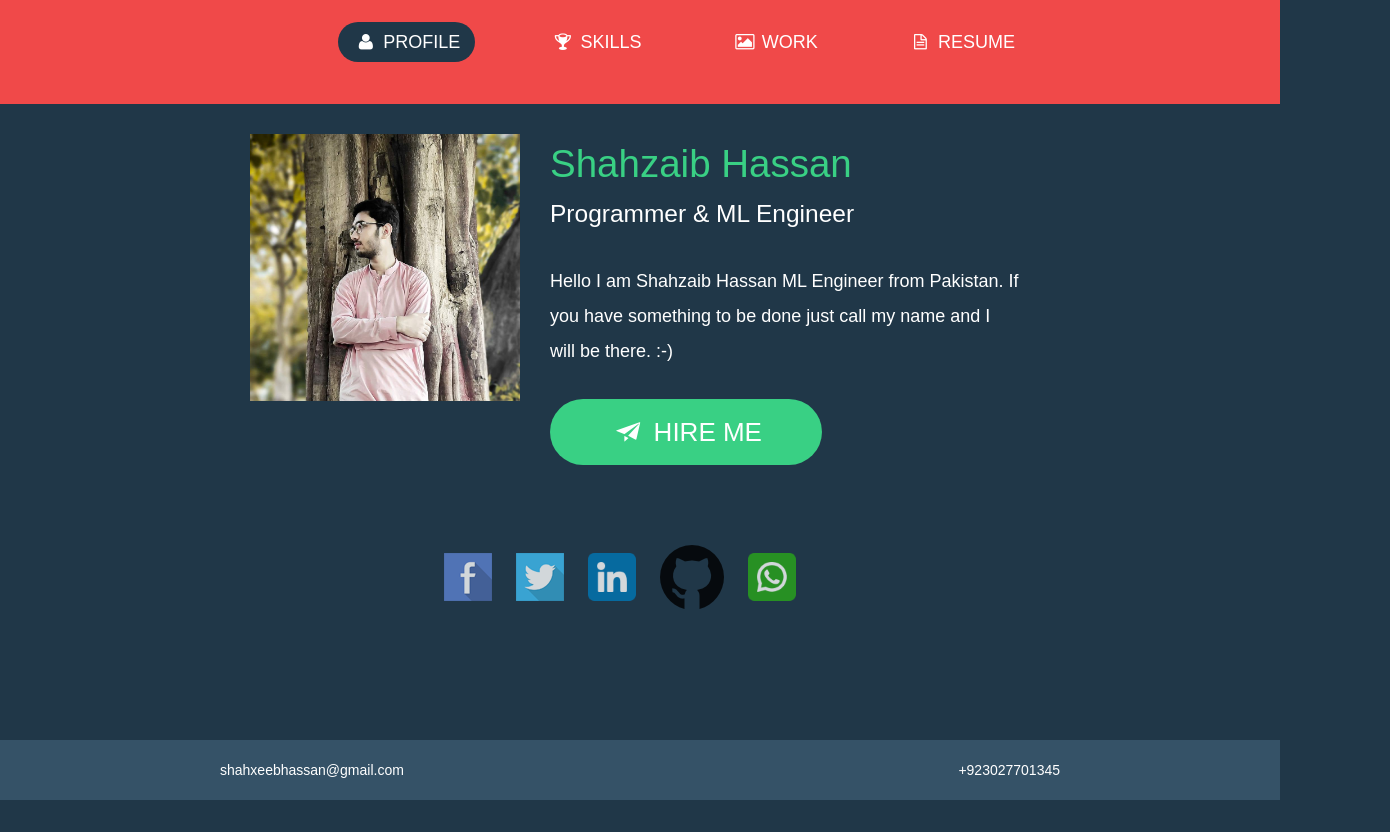
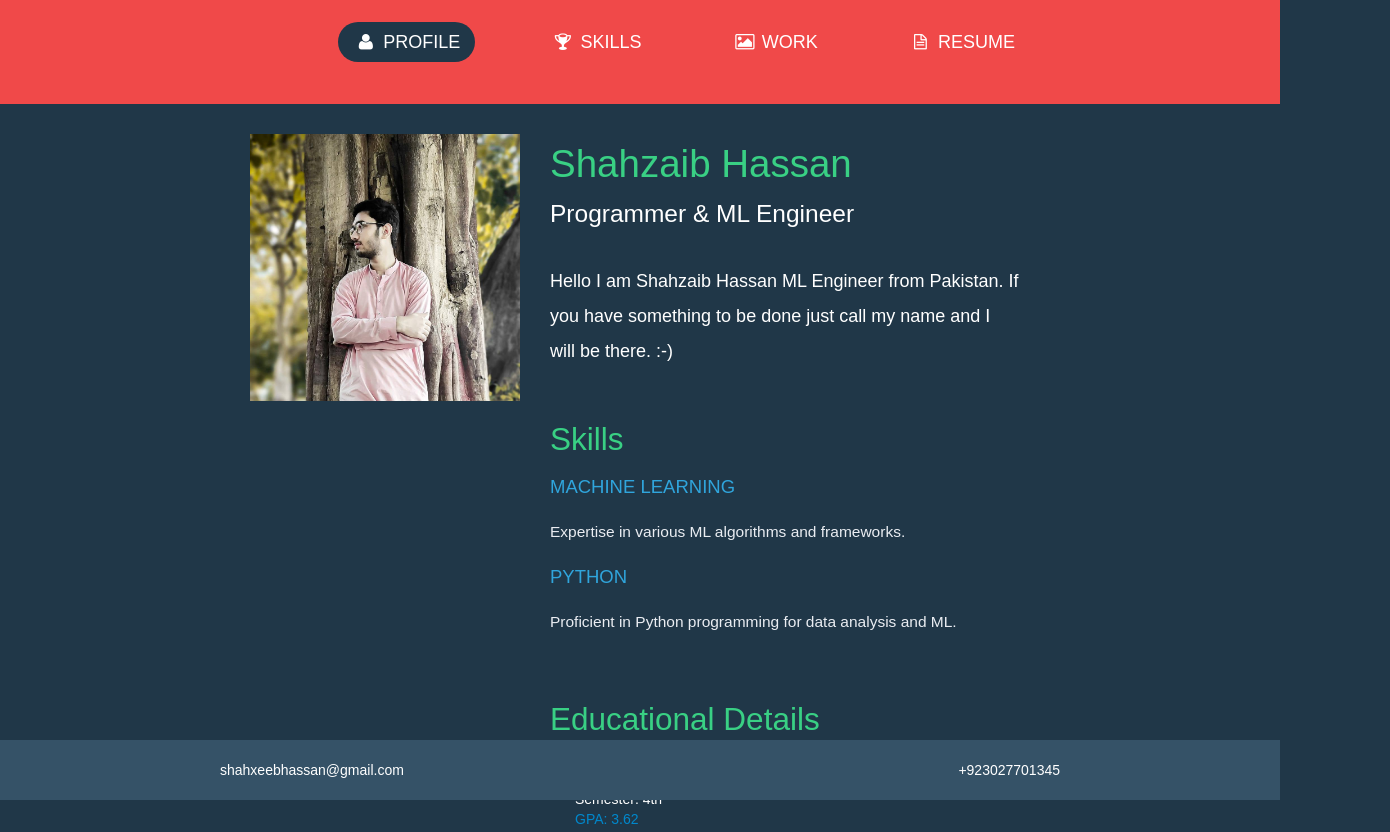
Before and after one commit to Shahzaib-Hasaan/Shahzaib-Hasaan.github.io, a plain HTML site: page index.html in a window 1280 px wide. Shown: the top 832 px of the page, 1390 px wide, since content can reach past the window. Before the commit the page ends 800 px from the top, so only its background shows below. Drawn offline with Linux system fonts and the light colour scheme; a web font is replaced by a local one.

Commit message:
profile completed

```diff
--- a/css/style.css
+++ b/css/style.css
@@ -68,6 +68,28 @@ ul.social-icons li a:hover {
 	opacity:1;
 }
 /***** Skills *****/
+#skills .row{
+	margin:0;
+}
+.skill-card h3 {
+	font-size: 18.5px;
+	line-height: 15px;
+	font-weight: normal;
+	text-transform:uppercase;
+	color: #30a5dc;
+
+}
+
+.skill-card p{
+	font-size: 15.5px;
+	line-height: 15px;
+	font-weight:normal;
+	color: #EAEDF2;
+	padding-bottom: 20px;
+}
+/* .skill-card h3 span {
+	float:right;
+} */
 .skills .span3 {
 	width:235px;
 	overflow: hidden;
--- a/index.html
+++ b/index.html
@@ -1,7 +1,8 @@
 <!DOCTYPE html>
 <html lang="en">
+
 <head>
-<title>Mini Portfolio</title>
+  <title>Profile</title>
   <meta charset="utf-8">
   <meta name="viewport" content="width=device-width, initial-scale=1.0">
   <link href="css/bootstrap.css" rel="stylesheet">
@@ -9,10 +10,12 @@
   <link href="font/css/fontello.css" rel="stylesheet">
   <link href='http://fonts.googleapis.com/css?family=Droid+Sans:400,700' rel='stylesheet' type='text/css'>
 </head>
+
 <body>
   <div class="navbar">
     <div class="navbar-inner">
-    <div class="container"> <a class="btn btn-navbar" data-toggle="collapse" data-target=".nav-collapse"> <span class="icon-bar"></span> <span class="icon-bar"></span> <span class="icon-bar"></span> </a>
+      <div class="container"> <a class="btn btn-navbar" data-toggle="collapse" data-target=".nav-collapse"> <span
+            class="icon-bar"></span> <span class="icon-bar"></span> <span class="icon-bar"></span> </a>
         <ul class="nav nav-collapse pull-right">
           <li><a href="index.html" class="active"><i class="icon-user"></i> Profile</a></li>
           <li><a href="skills.html"><i class="icon-trophy"></i> Skills</a></li>
@@ -28,14 +31,56 @@
     <div class="span5">
       <h1>Shahzaib Hassan</h1>
       <h3>Programmer &amp; ML Engineer</h3>
-    <p> Hello I am Shahzaib Hassan ML Engineer from Pakistan. If you have something to be done just call my name and I will be there. :-) </p>
-    <a href="mailto:shahxeebhassan@gmail.com" class="hire-me"><i class="icon-paper-plane"></i> Hire Me </a> </div>
+      <p> Hello I am Shahzaib Hassan ML Engineer from Pakistan. If you have something to be done just call my name and I
+        will be there. :-) </p>
+      <section id="skills" class="skills">
+        <div class="container">
+          <h2>Skills</h2>
+          <div class="row">
+            <!-- Add your skills here -->
+            <div class="col-md-4">
+              <div class="skill-card">
+                <h3>Machine Learning</h3>
+                <p>Expertise in various ML algorithms and frameworks.</p>
+              </div>
+            </div>
+            <div class="col-md-4">
+              <div class="skill-card">
+                <h3>Python</h3>
+                <p>Proficient in Python programming for data analysis and ML.</p>
+              </div>
+            </div>
+          </div>
+      </section>
+      <h2>Educational Details</h2>
+      <ul>
+        <li>
+          <strong>BS Artificial Intelligence (Ongoing)</strong>
+          <br>
+          <span class="institution">
+            <a href="https:www.iub.edu.pk" target="_blank">Islamia University of Bahawalpur</a>
+          </span>
+          <br>
+          <span class="semester">
+            Semester: 4th
+          </span>
+          <br>
+          <a href="img/transcript.jpg" target="_blank">
+            <span class="gpa">GPA: 3.62</span>
+          </a>
+
+        </li>
+        <!-- Add more educational details as needed -->
+      </ul>
+      <!-- <a href="mailto:shahxeebhassan@gmail.com" class="hire-me"><i class="icon-paper-plane"></i> Hire Me </a> -->
+    </div>
   </div>
   <div class="row social">
     <ul class="social-icons">
       <li><a href="https://www.facebook.com/shahxeebhassan" target="_blank"><img src="img/fb.png" alt=""></a></li>
       <li><a href="https://twitter.com/shahxaib_hassan" target="_blank"><img src="img/tw.png" alt=""></a></li>
-    <li><a href="https://www.linkedin.com/in/shahzaib-ai-enthusiast/" target="_blank"><img src="img/linkedin.png" alt=""></a></li>
+      <li><a href="https://www.linkedin.com/in/shahzaib-ai-enthusiast/" target="_blank"><img src="img/linkedin.png"
+            alt=""></a></li>
       <li><a href="https://github.com/Shahzaib-Hasaan" target="_blank"><img src="img/github.png" alt=""></a></li>
       <!-- <!-- <li><a href="#"><img src="img/st.png" alt=""></a></li> -->
       <li><a href="https://wa.me/923027701345" target="_blank"><img src="img/whatsapp.png" alt=""></a></li>
@@ -47,7 +92,8 @@
       <p class="pull-right"> +923027701345</p>
     </div>
   </div>
-<div id="myModal" class="modal hide fade" tabindex="-1" role="dialog" aria-labelledby="myModalLabel" aria-hidden="true">
+  <div id="myModal" class="modal hide fade" tabindex="-1" role="dialog" aria-labelledby="myModalLabel"
+    aria-hidden="true">
     <div class="modal-header">
       <button type="button" class="close" data-dismiss="modal" aria-hidden="true">×</button>
       <h3 id="myModalLabel"><i class="icon-mail"></i> Contact Me</h3>
@@ -69,4 +115,5 @@
     $('#myModal').modal('hidden')
   </script>
 </body>
+
 </html>
```
Also changed, not shown: skills.html (+4 -4 lines), img/transcript.jpg (added). Lines whose indentation alone changed are shown as unchanged.
